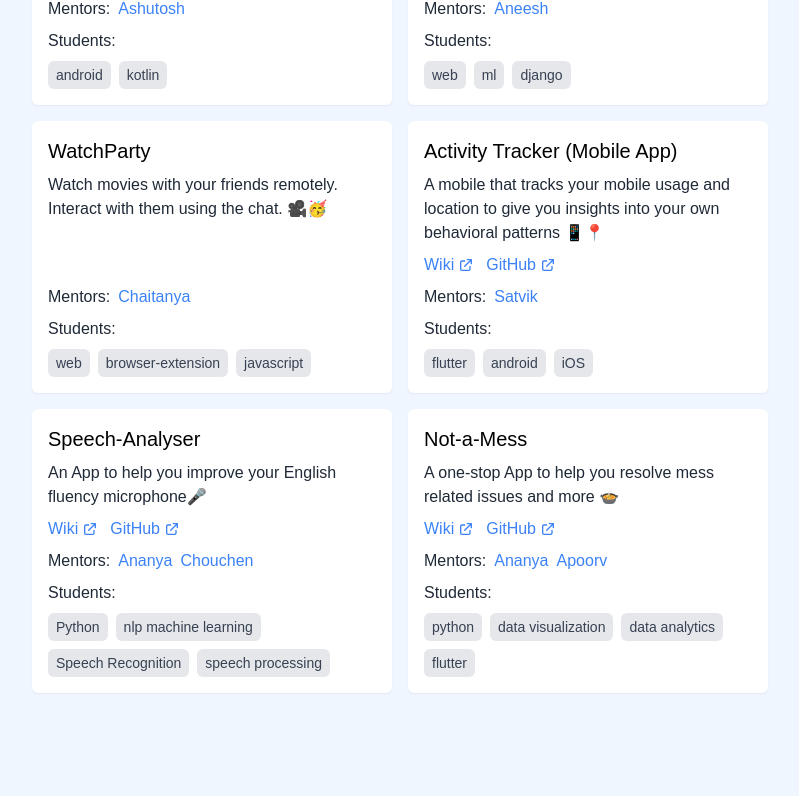
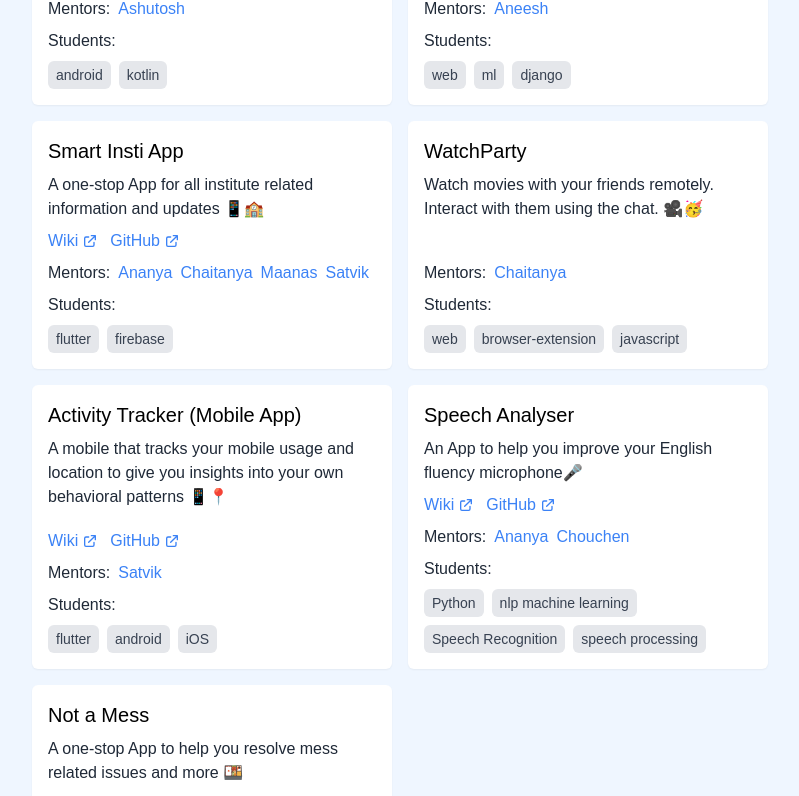
Before and after one commit to OpenLake/FOSS-Overflow, a Next.js app: page /projects in a window 1280 px wide. Shown: the part 856-1652 px from the top of the page, without its empty margins (240-1039 px from the left). Before the commit the page ends 1613 px from the top, so only its background shows below. Built offline with nearby package versions, Linux system fonts and the light colour scheme.

Commit message:
Update projects.js

```diff
--- a/content/projects.js
+++ b/content/projects.js
@@ -34,7 +34,7 @@ export const projectData = [
 		tags: ['react', 'python', 'django/nodejs', 'mysql', 'aws'],
 		mentors: {
 			Ananya: 'https://www.linkedin.com/in/04ananya/',
-			Adarsh: 'https://www.linkedin.com/in/adarsh-anand-iitgoa/',
+			Anshuman: 'https://www.linkedin.com/in/anshuman-dhiman-06a7341ab',
 		},
 		students: {
 		},
@@ -76,6 +76,22 @@ export const projectData = [
 		},
 	},
 	{
+		title: 'Smart Insti App',
+		description:
+			'A one-stop App for all institute related information and updates 📱🏫',
+		tags: ['flutter','firebase'],
+		wiki: 'https://github.com/OpenLake/Smart-Insti-App/wiki',
+		github: 'https://github.com/OpenLake/Smart-Insti-App',
+		mentors: {
+			Ananya: 'https://www.linkedin.com/in/04ananya/',
+			Chaitanya :'https://www.linkedin.com/in/chouchen-wassim-3b4aa621a/',
+			Maanas: "https://www.linkedin.com/in/maanas-talwar",
+			Satvik: "http://linkedin.com/in/satvik-vemuganti"
+		},
+		students: {
+		},
+	},
+	{
 		title: 'WatchParty',
 		description:
 			'Watch movies with your friends remotely. Interact with them using the chat. 🎥🥳',
@@ -100,7 +116,7 @@ export const projectData = [
 		},
 	},
 	{
-		title: 'Speech-Analyser',
+		title: 'Speech Analyser',
 		description:
 			'An App to help you improve your English fluency microphone🎤',
 		tags: ['Python', 'nlp machine learning','Speech Recognition', 'speech processing'],
@@ -114,15 +130,16 @@ export const projectData = [
 		},
 	},
 	{
-		title: 'Not-a-Mess',
+		title: 'Not a Mess',
 		description:
-			'A one-stop App to help you resolve mess related issues and more 🍲',
+			'A one-stop App to help you resolve mess related issues and more 🍱',
 		tags: ['python', 'data visualization', 'data analytics','flutter'],
 		wiki: 'https://github.com/OpenLake/Not-a-Mess/wiki/FOSS-Overflow',
 		github: 'https://github.com/OpenLake/Not-a-Mess',
 		mentors: {
 			Ananya: 'https://www.linkedin.com/in/04ananya/',
 			Apoorv: 'https://www.linkedin.com/in/apoorv-garg-371838143/',
+			Nishant: "https://www.linkedin.com/in/andoriya-nishant"
 		},
 		students: {
 			},
```
